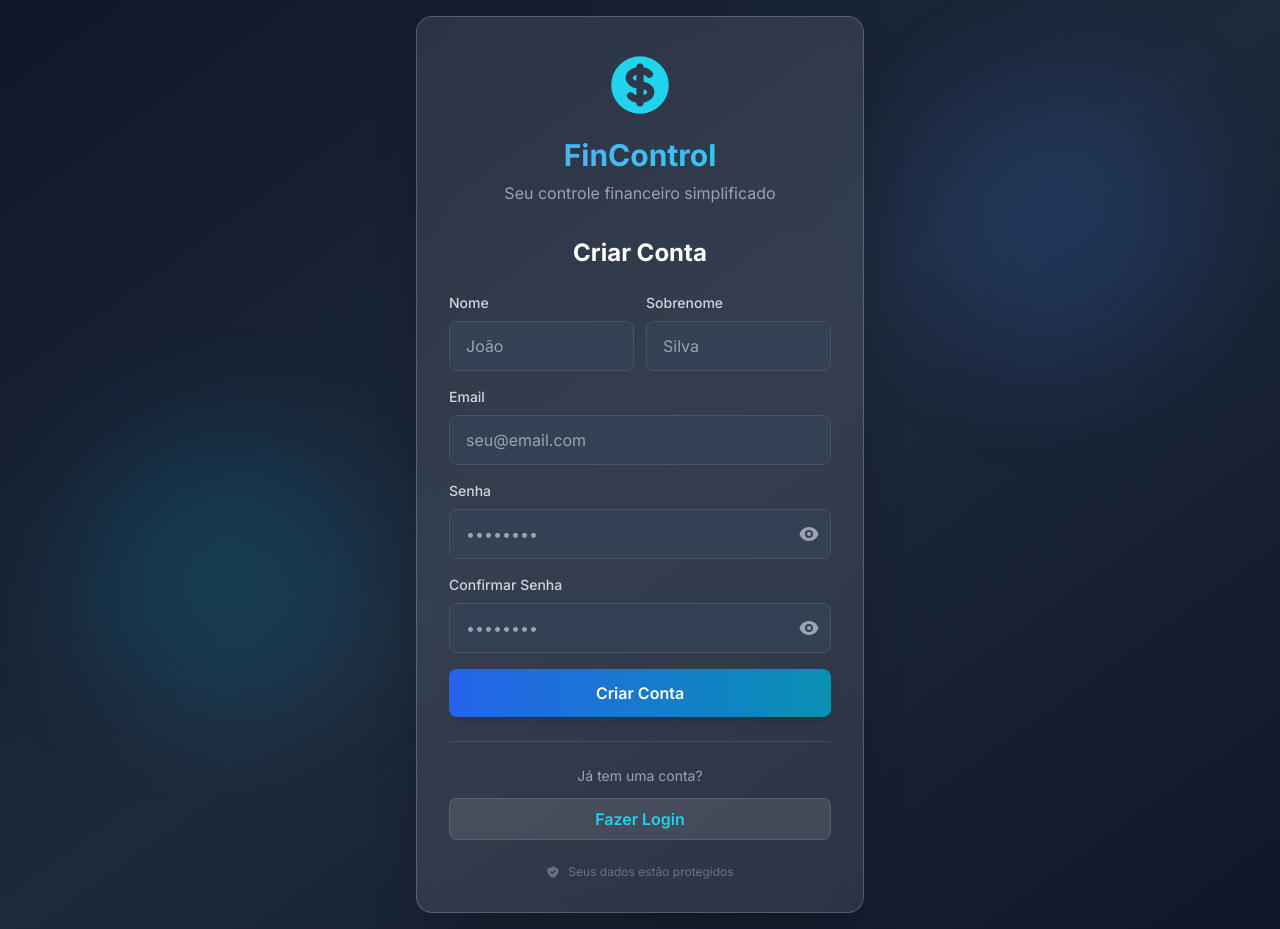
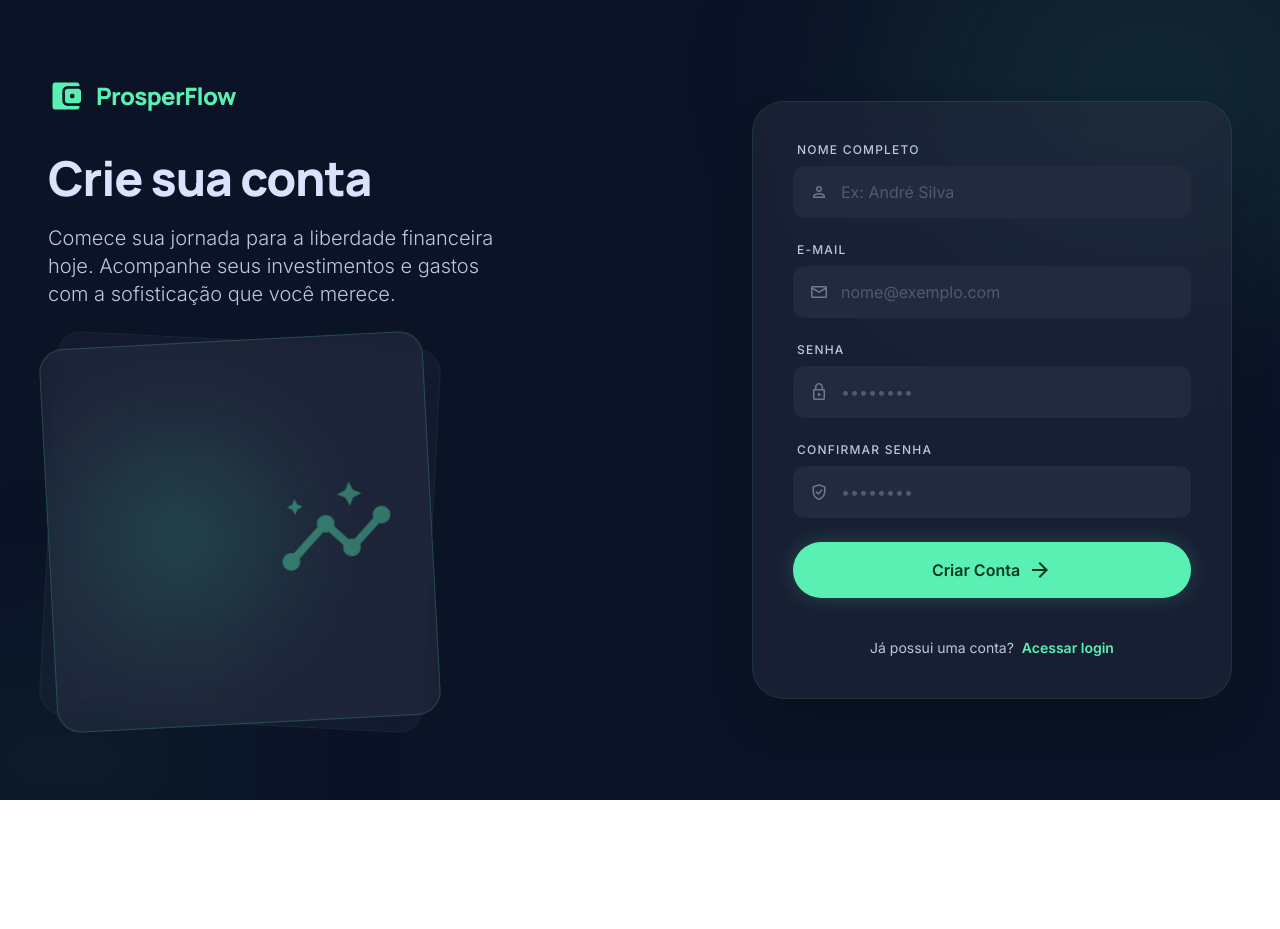
Before and after one commit to edgar-lins/controle-financeiro, a React (Vite) app in the folder frontend/: page / in a window 1280 px wide. Both pictures are taken after a click on the button "Criar Conta". After the commit the page ends 800 px from the top, so only its background shows below. Built offline with nearby package versions, Linux system fonts and the light colour scheme.

Commit message:
feat(ui): redesign da tela de login e cadastro com a identidade ProsperFlow

```diff
--- a/frontend/index.html
+++ b/frontend/index.html
@@ -6,7 +6,8 @@
     <meta name="viewport" content="width=device-width, initial-scale=1.0" />
     <link rel="preconnect" href="https://fonts.googleapis.com">
     <link rel="preconnect" href="https://fonts.gstatic.com" crossorigin>
-    <link href="https://fonts.googleapis.com/css2?family=Inter:wght@400;500;600;700;800&display=swap" rel="stylesheet">
+    <link href="https://fonts.googleapis.com/css2?family=Inter:wght@300;400;500;600&family=Manrope:wght@700;800&display=swap" rel="stylesheet" />
+    <link href="https://fonts.googleapis.com/css2?family=Material+Symbols+Outlined:wght,FILL@100..700,0..1&display=swap" rel="stylesheet" />
     <title>Controle Financeiro</title>
   </head>
   <body>
--- a/frontend/src/Login.jsx
+++ b/frontend/src/Login.jsx
@@ -1,18 +1,15 @@
 import { useState } from "react";
-import { HiEye, HiEyeOff, HiCurrencyDollar, HiShieldCheck } from "react-icons/hi";
 import { Toast } from "./components/Toast";
 
-export default function Login({ onLogin }) {
+export default function Login({ onLogin, onSignupSuccess }) {
   const [isSignup, setIsSignup] = useState(false);
-  const [form, setForm] = useState({ email: "", password: "", confirmPassword: "", firstName: "", lastName: "" });
+  const [form, setForm] = useState({ email: "", password: "", confirmPassword: "", fullName: "" });
   const [toast, setToast] = useState({ show: false, message: "", type: "success" });
   const [showPassword, setShowPassword] = useState(false);
-  const [showConfirmPassword, setShowConfirmPassword] = useState(false);
 
   async function handleSubmit(e) {
     e.preventDefault();
 
-    // Validação de senha no signup
     if (isSignup) {
       if (form.password.length < 6) {
         setToast({ show: true, message: "A senha deve ter no mínimo 6 caracteres", type: "error" });
@@ -22,15 +19,21 @@ export default function Login({ onLogin }) {
         setToast({ show: true, message: "As senhas não coincidem", type: "error" });
         return;
       }
-      if (!form.firstName.trim() || !form.lastName.trim()) {
-        setToast({ show: true, message: "Nome e sobrenome são obrigatórios", type: "error" });
+      if (!form.fullName.trim()) {
+        setToast({ show: true, message: "Nome completo é obrigatório", type: "error" });
         return;
       }
     }
 
     const endpoint = isSignup ? "/auth/signup" : "/auth/login";
+
+    // Divide o Nome Completo em First Name e Last Name pro Backend em Go
+    const nameParts = form.fullName.trim().split(" ");
+    const firstName = nameParts[0] || "";
+    const lastName = nameParts.slice(1).join(" ") || " ";
+
     const payload = isSignup
-      ? { email: form.email, password: form.password, first_name: form.firstName, last_name: form.lastName }
+      ? { email: form.email, password: form.password, first_name: firstName, last_name: lastName }
       : { email: form.email, password: form.password };
 
     try {
@@ -43,11 +46,24 @@ export default function Login({ onLogin }) {
 
       if (isSignup) {
         if (res.ok) {
-          setToast({ show: true, message: "Conta criada! Faça login agora.", type: "success" });
-          setIsSignup(false);
-          setForm({ email: "", password: "", confirmPassword: "", firstName: "", lastName: "" });
+          // Após cadastrar com sucesso, já faz o login automático para ir pro Onboarding
+          const loginRes = await fetch(`${apiUrl}/auth/login`, {
+            method: "POST",
+            headers: { "Content-Type": "application/json" },
+            body: JSON.stringify({ email: form.email, password: form.password }),
+          });
+
+          if (loginRes.ok) {
+            const data = await loginRes.json();
+            localStorage.setItem("token", data.token);
+            localStorage.setItem("firstName", data.first_name);
+            localStorage.setItem("lastName", data.last_name);
+            // Indica pro App.jsx que é um usuário novo precisando de onboarding
+            localStorage.setItem("needsOnboarding", "true");
+            onLogin(data.token);
+          }
         } else {
-          setToast({ show: true, message: "Erro ao criar conta. Email pode já estar em uso.", type: "error" });
+          setToast({ show: true, message: "Erro ao criar conta. Email já em uso?", type: "error" });
         }
       } else {
         if (res.ok) {
@@ -66,162 +82,150 @@ export default function Login({ onLogin }) {
     }
   }
 
-  return (
-    <div className="min-h-screen bg-gradient-to-br from-slate-900 via-slate-800 to-slate-900 flex items-center justify-center p-4">
-      {/* Background decoration */}
-      <div className="absolute inset-0 overflow-hidden pointer-events-none">
-        <div className="absolute top-20 right-20 w-72 h-72 bg-blue-500/20 rounded-full blur-3xl animate-pulse"></div>
-        <div className="absolute bottom-20 left-20 w-72 h-72 bg-cyan-500/20 rounded-full blur-3xl animate-pulse"></div>
-      </div>
+  // TELA DE CADASTRO
+  if (isSignup) {
+    return (
+      <div className="font-body text-on-surface bg-surface min-h-screen flex items-center justify-center p-6 md:p-12 relative overflow-hidden">
+        <div className="absolute top-[-10%] right-[-10%] w-[40%] h-[40%] bg-primary/10 blur-[120px] rounded-full pointer-events-none"></div>
+        <div className="absolute bottom-[-10%] left-[-10%] w-[30%] h-[30%] bg-primary-container/5 blur-[100px] rounded-full pointer-events-none"></div>
 
-      {/* Login Card */}
-      <div className="relative bg-white/10 backdrop-blur-md border border-white/20 p-8 rounded-2xl shadow-2xl max-w-md w-full">
-        {/* Logo */}
-        <div className="text-center mb-8">
-          <div className="flex justify-center mb-4">
-            <HiCurrencyDollar className="text-cyan-400 text-7xl" />
-          </div>
-          <h1 className="text-3xl font-bold bg-gradient-to-r from-blue-400 to-cyan-400 bg-clip-text text-transparent mb-2">
-            FinControl
-          </h1>
-          <p className="text-gray-400">Seu controle financeiro simplificado</p>
-        </div>
-
-        {/* Form Title */}
-        <h2 className="text-2xl font-bold text-white text-center mb-6">
-          {isSignup ? "Criar Conta" : "Bem-vindo!"}
-        </h2>
-
-        <form onSubmit={handleSubmit} className="space-y-4">
-          {isSignup && (
-            <>
-              <div className="grid grid-cols-2 gap-3">
-                <div>
-                  <label className="block text-sm font-medium text-gray-300 mb-2">Nome</label>
-                  <input
-                    type="text"
-                    placeholder="João"
-                    className="w-full px-4 py-3 bg-slate-700 border border-slate-600 text-white rounded-lg focus:border-cyan-400 focus:outline-none focus:ring-2 focus:ring-cyan-400/20 transition"
-                    value={form.firstName}
-                    onChange={(e) => setForm({ ...form, firstName: e.target.value })}
-                    required
-                  />
-                </div>
-                <div>
-                  <label className="block text-sm font-medium text-gray-300 mb-2">Sobrenome</label>
-                  <input
-                    type="text"
-                    placeholder="Silva"
-                    className="w-full px-4 py-3 bg-slate-700 border border-slate-600 text-white rounded-lg focus:border-cyan-400 focus:outline-none focus:ring-2 focus:ring-cyan-400/20 transition"
-                    value={form.lastName}
-                    onChange={(e) => setForm({ ...form, lastName: e.target.value })}
-                    required
-                  />
-                </div>
+        <main className="w-full max-w-[1200px] grid lg:grid-cols-2 gap-12 items-center relative z-10">
+          <div className="hidden lg:flex flex-col space-y-8 pr-12">
+            <div className="flex items-center gap-3">
+              <span className="material-symbols-outlined text-primary text-4xl" style={{ fontVariationSettings: "'FILL' 1" }}>account_balance_wallet</span>
+              <span className="font-headline font-extrabold text-primary text-2xl tracking-tight">ProsperFlow</span>
+            </div>
+            <div className="space-y-4">
+              <h1 className="font-headline text-5xl font-extrabold text-on-surface leading-tight tracking-tight">Crie sua conta</h1>
+              <p className="text-secondary text-xl font-light max-w-md">Comece sua jornada para a liberdade financeira hoje. Acompanhe seus investimentos e gastos com a sofisticação que você merece.</p>
+            </div>
+            <div className="relative w-full aspect-square max-w-sm">
+              <div className="absolute inset-0 bg-surface-container-highest/40 backdrop-blur-md border border-primary/10 rounded-3xl rotate-3 opacity-50"></div>
+              <div className="absolute inset-0 bg-surface-container-highest/40 backdrop-blur-md rounded-3xl -rotate-3 border border-primary/20 flex items-center justify-center overflow-hidden">
+                <div className="w-48 h-48 rounded-full bg-gradient-to-tr from-primary to-primary-container opacity-20 blur-3xl"></div>
+                <span className="material-symbols-outlined text-primary/40 text-[120px]">insights</span>
               </div>
-            </>
-          )}
-
-          <div>
-            <label className="block text-sm font-medium text-gray-300 mb-2">Email</label>
-            <input
-              type="email"
-              placeholder="seu@email.com"
-              className="w-full px-4 py-3 bg-slate-700 border border-slate-600 text-white rounded-lg focus:border-cyan-400 focus:outline-none focus:ring-2 focus:ring-cyan-400/20 transition"
-              value={form.email}
-              onChange={(e) => setForm({ ...form, email: e.target.value })}
-              required
-            />
-          </div>
-
-          <div>
-            <label className="block text-sm font-medium text-gray-300 mb-2">Senha</label>
-            <div className="relative">
-              <input
-                type={showPassword ? "text" : "password"}
-                placeholder="••••••••"
-                className="w-full px-4 py-3 bg-slate-700 border border-slate-600 text-white rounded-lg focus:border-cyan-400 focus:outline-none focus:ring-2 focus:ring-cyan-400/20 transition pr-12"
-                value={form.password}
-                onChange={(e) => setForm({ ...form, password: e.target.value })}
-                required
-              />
-              <button
-                type="button"
-                onClick={() => setShowPassword(!showPassword)}
-                className="absolute right-3 top-1/2 -translate-y-1/2 text-gray-400 hover:text-gray-200 text-xl"
-              >
-                {showPassword ? <HiEyeOff /> : <HiEye />}
-              </button>
             </div>
           </div>
 
-          {isSignup && (
-            <div>
-              <label className="block text-sm font-medium text-gray-300 mb-2">Confirmar Senha</label>
-              <div className="relative">
-                <input
-                  type={showConfirmPassword ? "text" : "password"}
-                  placeholder="••••••••"
-                  className="w-full px-4 py-3 bg-slate-700 border border-slate-600 text-white rounded-lg focus:border-cyan-400 focus:outline-none focus:ring-2 focus:ring-cyan-400/20 transition pr-12"
-                  value={form.confirmPassword}
-                  onChange={(e) => setForm({ ...form, confirmPassword: e.target.value })}
-                  required
-                />
-                <button
-                  type="button"
-                  onClick={() => setShowConfirmPassword(!showConfirmPassword)}
-                  className="absolute right-3 top-1/2 -translate-y-1/2 text-gray-400 hover:text-gray-200 text-xl"
-                >
-                  {showConfirmPassword ? <HiEyeOff /> : <HiEye />}
+          <div className="flex justify-center lg:justify-end">
+            <div className="bg-surface-container-highest/40 backdrop-blur-md border border-primary/10 w-full max-w-[480px] p-8 md:p-10 rounded-[2rem] shadow-2xl">
+              <div className="lg:hidden mb-8 text-center">
+                <div className="flex justify-center items-center gap-2 mb-4">
+                  <span className="material-symbols-outlined text-primary text-3xl" style={{ fontVariationSettings: "'FILL' 1" }}>account_balance_wallet</span>
+                </div>
+                <h2 className="font-headline text-3xl font-bold text-on-surface mb-2">Crie sua conta</h2>
+                <p className="text-secondary text-sm">Comece sua jornada para a liberdade financeira hoje</p>
+              </div>
+
+              <form onSubmit={handleSubmit} className="space-y-6">
+                <div className="space-y-2">
+                  <label className="block text-xs font-medium text-secondary tracking-widest uppercase ml-1">Nome Completo</label>
+                  <div className="relative">
+                    <span className="absolute left-4 top-1/2 -translate-y-1/2 material-symbols-outlined text-secondary/50 text-xl">person</span>
+                    <input className="w-full bg-surface-container-high border-none rounded-xl py-3.5 pl-12 pr-4 text-on-surface placeholder:text-secondary/30 focus:ring-1 focus:ring-primary/40 focus:bg-surface-bright transition-all outline-none" placeholder="Ex: André Silva" type="text" value={form.fullName} onChange={(e) => setForm({ ...form, fullName: e.target.value })} required />
+                  </div>
+                </div>
+
+                <div className="space-y-2">
+                  <label className="block text-xs font-medium text-secondary tracking-widest uppercase ml-1">E-mail</label>
+                  <div className="relative">
+                    <span className="absolute left-4 top-1/2 -translate-y-1/2 material-symbols-outlined text-secondary/50 text-xl">mail</span>
+                    <input className="w-full bg-surface-container-high border-none rounded-xl py-3.5 pl-12 pr-4 text-on-surface placeholder:text-secondary/30 focus:ring-1 focus:ring-primary/40 focus:bg-surface-bright transition-all outline-none" placeholder="nome@exemplo.com" type="email" value={form.email} onChange={(e) => setForm({ ...form, email: e.target.value })} required />
+                  </div>
+                </div>
+
+                <div className="space-y-2">
+                  <label className="block text-xs font-medium text-secondary tracking-widest uppercase ml-1">Senha</label>
+                  <div className="relative">
+                    <span className="absolute left-4 top-1/2 -translate-y-1/2 material-symbols-outlined text-secondary/50 text-xl">lock</span>
+                    <input className="w-full bg-surface-container-high border-none rounded-xl py-3.5 pl-12 pr-4 text-on-surface placeholder:text-secondary/30 focus:ring-1 focus:ring-primary/40 focus:bg-surface-bright transition-all outline-none" placeholder="••••••••" type={showPassword ? "text" : "password"} value={form.password} onChange={(e) => setForm({ ...form, password: e.target.value })} required />
+                  </div>
+                </div>
+
+                <div className="space-y-2">
+                  <label className="block text-xs font-medium text-secondary tracking-widest uppercase ml-1">Confirmar Senha</label>
+                  <div className="relative">
+                    <span className="absolute left-4 top-1/2 -translate-y-1/2 material-symbols-outlined text-secondary/50 text-xl">verified_user</span>
+                    <input className="w-full bg-surface-container-high border-none rounded-xl py-3.5 pl-12 pr-4 text-on-surface placeholder:text-secondary/30 focus:ring-1 focus:ring-primary/40 focus:bg-surface-bright transition-all outline-none" placeholder="••••••••" type={showPassword ? "text" : "password"} value={form.confirmPassword} onChange={(e) => setForm({ ...form, confirmPassword: e.target.value })} required />
+                  </div>
+                </div>
+
+                <button type="submit" className="w-full bg-primary hover:bg-primary-container text-on-primary font-bold py-4 rounded-full shadow-[0_0_20px_rgba(90,240,179,0.2)] active:scale-[0.98] transition-all flex items-center justify-center gap-2 mt-4 group">
+                  <span>Criar Conta</span>
+                  <span className="material-symbols-outlined group-hover:translate-x-1 transition-transform">arrow_forward</span>
                 </button>
+              </form>
+
+              <div className="mt-10 text-center">
+                <p className="text-secondary text-sm">
+                  Já possui uma conta? <button type="button" onClick={() => setIsSignup(false)} className="text-primary font-semibold hover:underline ml-1 transition-all">Acessar login</button>
+                </p>
               </div>
             </div>
-          )}
+          </div>
+        </main>
+        {toast.show && <Toast message={toast.message} type={toast.type} onClose={() => setToast({ show: false, message: "", type: "success" })} />}
+      </div>
+    );
+  }
 
-          <button
-            type="submit"
-            className="w-full bg-gradient-to-r from-blue-600 to-cyan-600 hover:from-blue-700 hover:to-cyan-700 text-white font-semibold py-3 rounded-lg transition duration-200 shadow-lg mt-6"
-          >
-            {isSignup ? "Criar Conta" : "Entrar"}
-          </button>
-        </form>
-
-        {/* Toggle */}
-        <div className="mt-6 pt-6 border-t border-white/10">
-          <p className="text-center text-gray-400 text-sm mb-3">
-            {isSignup
-              ? "Já tem uma conta?"
-              : "Não tem uma conta?"}
-          </p>
-          <button
-            type="button"
-            onClick={() => {
-              setIsSignup(!isSignup);
-              setToast({ show: false, message: "", type: "success" });
-              setForm({ email: "", password: "", confirmPassword: "", firstName: "", lastName: "" });
-              setShowPassword(false);
-              setShowConfirmPassword(false);
-            }}
-            className="w-full bg-white/10 hover:bg-white/20 text-cyan-400 hover:text-cyan-300 font-semibold py-2 rounded-lg transition duration-200 border border-white/10"
-          >
-            {isSignup ? "Fazer Login" : "Criar Conta"}
-          </button>
+  // TELA DE LOGIN
+  return (
+    <div className="font-body bg-surface min-h-screen flex items-center justify-center p-6 relative overflow-hidden" style={{ backgroundImage: "radial-gradient(at 0% 0%, rgba(90, 240, 179, 0.1) 0px, transparent 50%), radial-gradient(at 100% 100%, rgba(52, 211, 153, 0.05) 0px, transparent 50%)" }}>
+      <main className="w-full max-w-md z-10">
+        <div className="text-center mb-10">
+          <div className="inline-flex items-center justify-center w-20 h-20 mb-6 bg-surface-container-high rounded-full shadow-[0_0_40px_rgba(90,240,179,0.1)]">
+            <span className="material-symbols-outlined text-primary text-4xl" style={{ fontVariationSettings: "'FILL' 1" }}>account_balance_wallet</span>
+          </div>
+          <h1 className="font-headline font-extrabold text-4xl tracking-tight text-primary mb-2">ProsperFlow</h1>
+          <p className="font-body text-secondary text-base opacity-80">A sua saúde financeira em um só lugar</p>
         </div>
 
-        {/* Footer */}
-        <p className="flex items-center justify-center gap-2 text-gray-500 text-xs mt-6">
-          <HiShieldCheck className="text-sm" />
-          Seus dados estão protegidos
-        </p>
+        <div className="bg-surface-container-highest/40 backdrop-blur-xl border border-primary/10 p-8 rounded-[2rem] shadow-2xl">
+          <form onSubmit={handleSubmit} className="space-y-6">
+            <div className="space-y-2">
+              <label className="block text-xs font-medium uppercase tracking-widest text-secondary opacity-70 ml-1">E-mail</label>
+              <div className="relative">
+                <span className="material-symbols-outlined absolute left-4 top-1/2 -translate-y-1/2 text-secondary opacity-50 text-xl">mail</span>
+                <input className="w-full bg-surface-container-high border-none text-on-surface rounded-xl py-4 pl-12 pr-4 focus:ring-1 focus:ring-primary/40 focus:bg-surface-bright transition-all placeholder:text-secondary/30 outline-none" placeholder="seu@email.com" type="email" value={form.email} onChange={(e) => setForm({ ...form, email: e.target.value })} required />
+              </div>
+            </div>
+
+            <div className="space-y-2">
+              <div className="flex justify-between items-center ml-1">
+                <label className="block text-xs font-medium uppercase tracking-widest text-secondary opacity-70">Senha</label>
+              </div>
+              <div className="relative">
+                <span className="material-symbols-outlined absolute left-4 top-1/2 -translate-y-1/2 text-secondary opacity-50 text-xl">lock</span>
+                <input className="w-full bg-surface-container-high border-none text-on-surface rounded-xl py-4 pl-12 pr-4 focus:ring-1 focus:ring-primary/40 focus:bg-surface-bright transition-all placeholder:text-secondary/30 outline-none" placeholder="••••••••" type={showPassword ? "text" : "password"} value={form.password} onChange={(e) => setForm({ ...form, password: e.target.value })} required />
+              </div>
+            </div>
+
+            <button type="submit" className="w-full bg-primary hover:bg-primary-container text-on-primary font-headline font-bold py-4 rounded-xl shadow-[0_8px_20px_rgba(90,240,179,0.2)] active:scale-95 transition-all duration-200 mt-2">
+              Entrar
+            </button>
+          </form>
+
+          <div className="mt-8 text-center">
+            <p className="text-secondary text-sm">
+              Não tem uma conta? <button type="button" onClick={() => { setIsSignup(true); setForm({ email: "", password: "", confirmPassword: "", fullName: "" }); }} className="text-primary font-bold ml-1 hover:underline underline-offset-4 decoration-primary/30 transition-all">Criar Conta</button>
+            </p>
+          </div>
+        </div>
+
+        <div className="mt-10 flex items-center justify-center gap-2 opacity-40">
+          <span className="material-symbols-outlined text-sm">verified_user</span>
+          <span className="text-[10px] font-medium uppercase tracking-[0.2em] text-secondary">Ambiente seguro & criptografado</span>
+        </div>
+      </main>
+
+      <div className="fixed top-0 left-0 w-full h-full pointer-events-none -z-10 overflow-hidden">
+        <div className="absolute top-[-10%] right-[-10%] w-[500px] h-[500px] bg-primary/5 rounded-full blur-[120px]"></div>
+        <div className="absolute bottom-[-5%] left-[-5%] w-[400px] h-[400px] bg-secondary-container/10 rounded-full blur-[100px]"></div>
       </div>
 
-      {toast.show && (
-        <Toast
-          message={toast.message}
-          type={toast.type}
-          onClose={() => setToast({ show: false, message: "", type: "success" })}
-        />
-      )}
+      {toast.show && <Toast message={toast.message} type={toast.type} onClose={() => setToast({ show: false, message: "", type: "success" })} />}
     </div>
   );
 }
--- a/frontend/tailwind.config.js
+++ b/frontend/tailwind.config.js
@@ -1,21 +1,32 @@
+/** @type {import('tailwindcss').Config} */
 export default {
   content: [
     "./index.html",
-    "./src/**/*.{js,jsx}",
+    "./src/**/*.{js,ts,jsx,tsx}",
   ],
+  darkMode: "class",
   theme: {
     extend: {
+      colors: {
+        "surface": "#0b1326",
+        "on-surface": "#dae2fd",
+        "surface-container-highest": "#2d3449",
+        "surface-container-high": "#222a3d",
+        "surface-container-low": "#131b2e",
+        "surface-bright": "#31394d",
+        "primary": "#5af0b3",
+        "on-primary": "#003825",
+        "primary-container": "#34d399",
+        "secondary": "#bcc7de",
+        "secondary-container": "#3e495d",
+        "tertiary": "#ffc9cc",
+        "tertiary-container": "#ffa1a7",
+        "outline-variant": "#3c4a42",
+      },
       fontFamily: {
-        sans: ['Inter', 'system-ui', 'sans-serif'],
-      },
-      animation: {
-        'gradient': 'gradient 3s ease infinite',
-      },
-      keyframes: {
-        gradient: {
-          '0%, 100%': { backgroundPosition: '0% 50%' },
-          '50%': { backgroundPosition: '100% 50%' },
-        },
+        headline: ["Manrope", "sans-serif"],
+        body: ["Inter", "sans-serif"],
+        label: ["Inter", "sans-serif"],
       },
     },
   },
```
